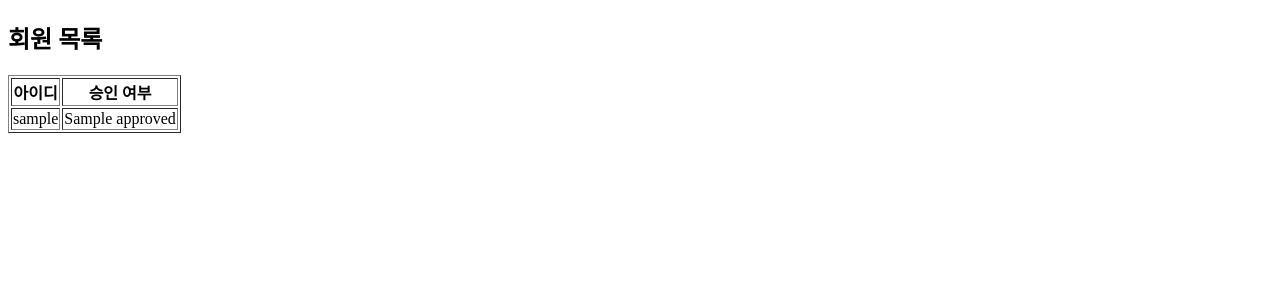
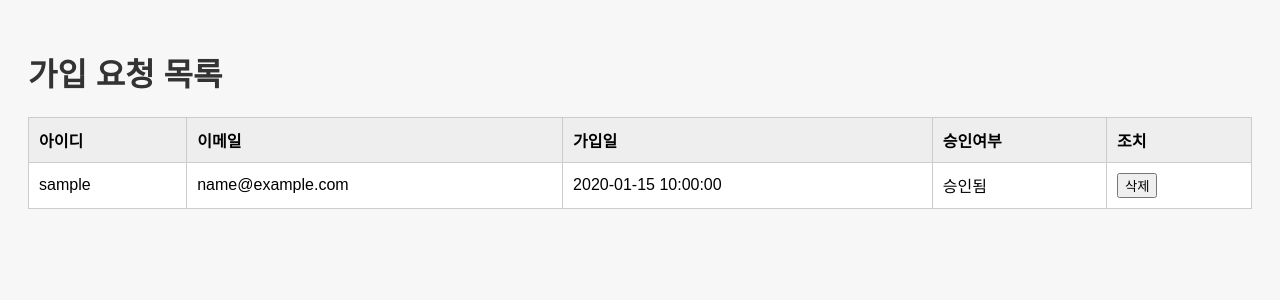
Before and after one commit to parkdonghyun1993/kream-auth-server, a Flask app: page /admin in a window 1280 px wide. Shown: the top 300 px of the page. Run offline with Flask 3, Linux system fonts and the light colour scheme; a database or web service that is not in the repository returns one stand-in record (values such as "Sample title").

Commit message:
Update admin.html

```diff
--- a/server_project/templates/admin.html
+++ b/server_project/templates/admin.html
@@ -1,27 +1,71 @@
-<!-- server_project/templates/admin.html -->
 <!DOCTYPE html>
-<html lang="ko">
+<html lang="en">
 <head>
     <meta charset="UTF-8">
     <title>관리자 페이지</title>
+    <style>
+        body {
+            font-family: sans-serif;
+            background-color: #f7f7f7;
+            padding: 20px;
+        }
+        h1 {
+            color: #333;
+        }
+        table {
+            border-collapse: collapse;
+            width: 100%;
+            background-color: white;
+        }
+        th, td {
+            border: 1px solid #ccc;
+            padding: 10px;
+            text-align: left;
+        }
+        th {
+            background-color: #eee;
+        }
+        .actions button {
+            margin-right: 5px;
+        }
+    </style>
 </head>
 <body>
-    <h2>회원 목록</h2>
-    <table border="1">
+    <h1>가입 요청 목록</h1>
+    {% if users %}
+    <table>
         <thead>
             <tr>
                 <th>아이디</th>
-                <th>승인 여부</th>
+                <th>이메일</th>
+                <th>가입일</th>
+                <th>승인여부</th>
+                <th>조치</th>
             </tr>
         </thead>
         <tbody>
             {% for user in users %}
             <tr>
                 <td>{{ user.username }}</td>
-                <td>{{ user.approved }}</td>
+                <td>{{ user.email }}</td>
+                <td>{{ user.created_at }}</td>
+                <td>{{ '승인됨' if user.approved else '대기 중' }}</td>
+                <td class="actions">
+                    {% if not user.approved %}
+                    <form method="POST" action="/approve/{{ user._id }}" style="display:inline;">
+                        <button type="submit">승인</button>
+                    </form>
+                    {% endif %}
+                    <form method="POST" action="/delete/{{ user._id }}" style="display:inline;">
+                        <button type="submit">삭제</button>
+                    </form>
+                </td>
             </tr>
             {% endfor %}
         </tbody>
     </table>
+    {% else %}
+        <p>현재 가입 요청이 없습니다.</p>
+    {% endif %}
 </body>
 </html>
```
